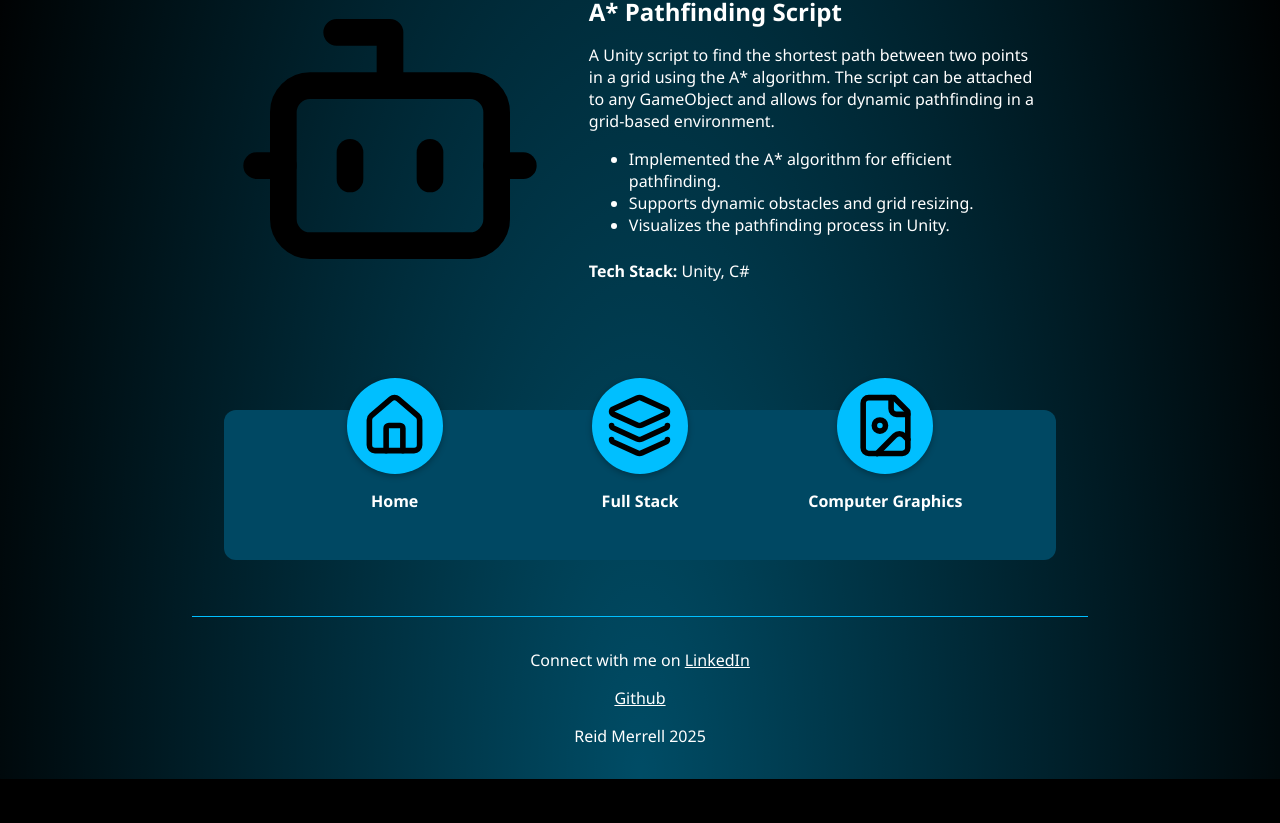
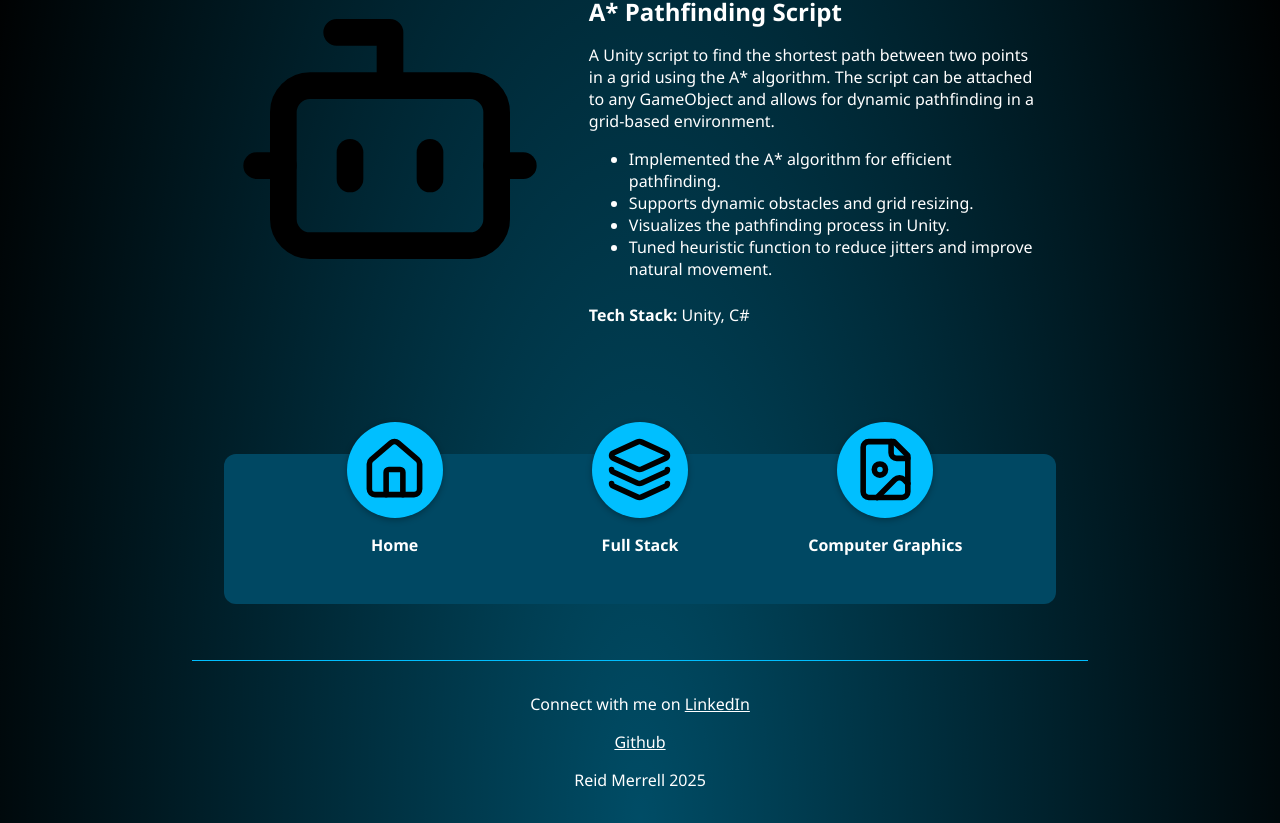
Before and after one commit to rukar4/rukar4.github.io, a Nuxt app: page /projects/ai in a window 1280 px wide. Shown: the part 934-1757 px from the top of the page. Before the commit the page ends 1713 px from the top, so only its background shows below. Built offline with nearby package versions, Linux system fonts and the light colour scheme.

Commit message:
feat: styling, added readme

```diff
--- a/pages/index.vue
+++ b/pages/index.vue
@@ -105,6 +105,7 @@ const projectLinks = [
 
   .about-me {
     width: 90%;
+    text-align: left;
   }
 }
 </style>
--- a/pages/projects/ai.vue
+++ b/pages/projects/ai.vue
@@ -25,6 +25,7 @@ const projects = [
       'Implemented the A* algorithm for efficient pathfinding.',
       'Supports dynamic obstacles and grid resizing.',
       'Visualizes the pathfinding process in Unity.',
+      'Tuned heuristic function to reduce jitters and improve natural movement.',
     ],
     image: '/bot.svg',
     stack: ['Unity', 'C#'],
```
Also changed, not shown: 1 other file (tests, documents, lock files or other folders).
